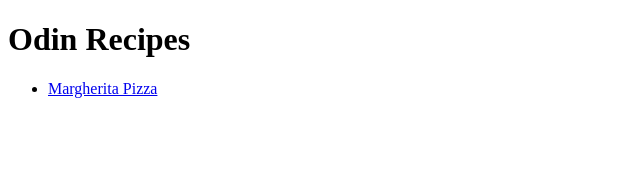
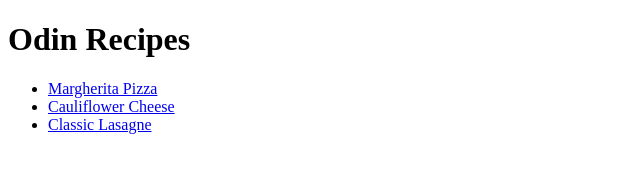
Before and after one commit to xWOMx/odin-recipes, a plain HTML site: page index.html in a window 1280 px wide. Shown: the whole page, without its empty margins (0-640 px from the left). Drawn offline with Linux system fonts and the light colour scheme.

Commit message:
Added 2 more recipe pages
These are not completed yet, to come next commit.

```diff
--- a/index.html
+++ b/index.html
@@ -11,6 +11,8 @@
     <h1>Odin Recipes</h1>
     <ul>
         <li><a href="recipes/Margherita-pizza.html"> Margherita Pizza</a></li>
+        <li><a href="recipes/cauliflower-cheese.html"> Cauliflower Cheese</a></li>
+        <li><a href="recipes/classic-lasagne.html"> Classic Lasagne</a></li>
 
     </ul>
 </body>
```
